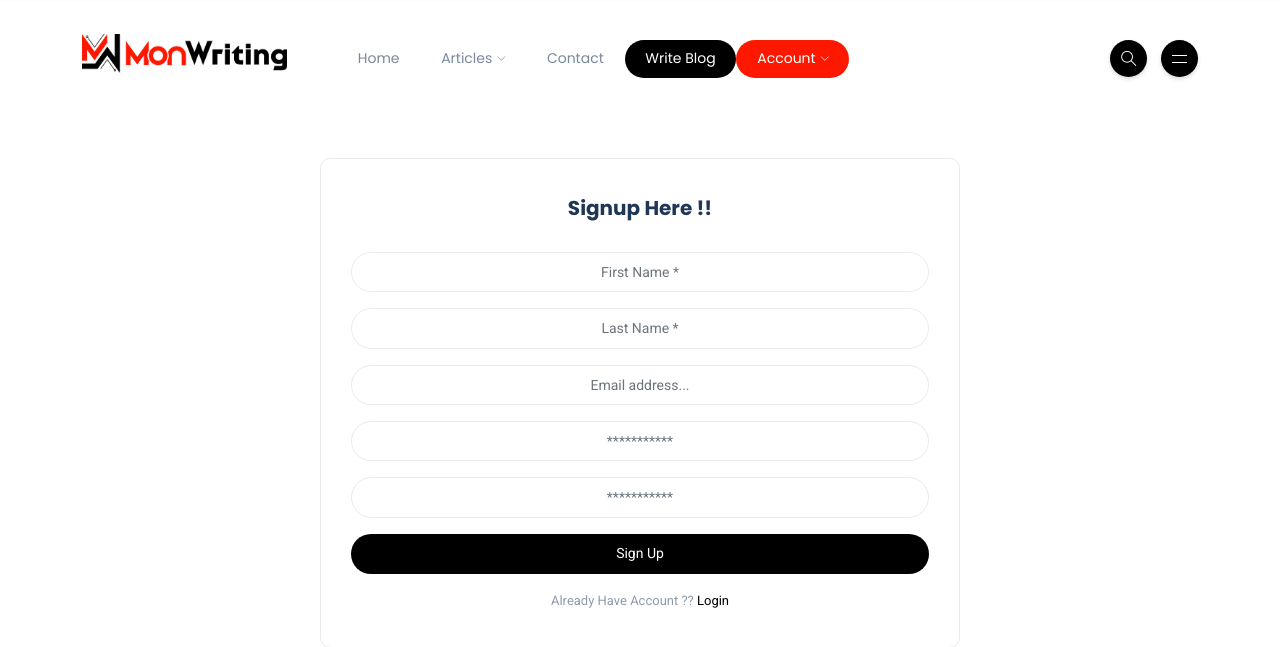
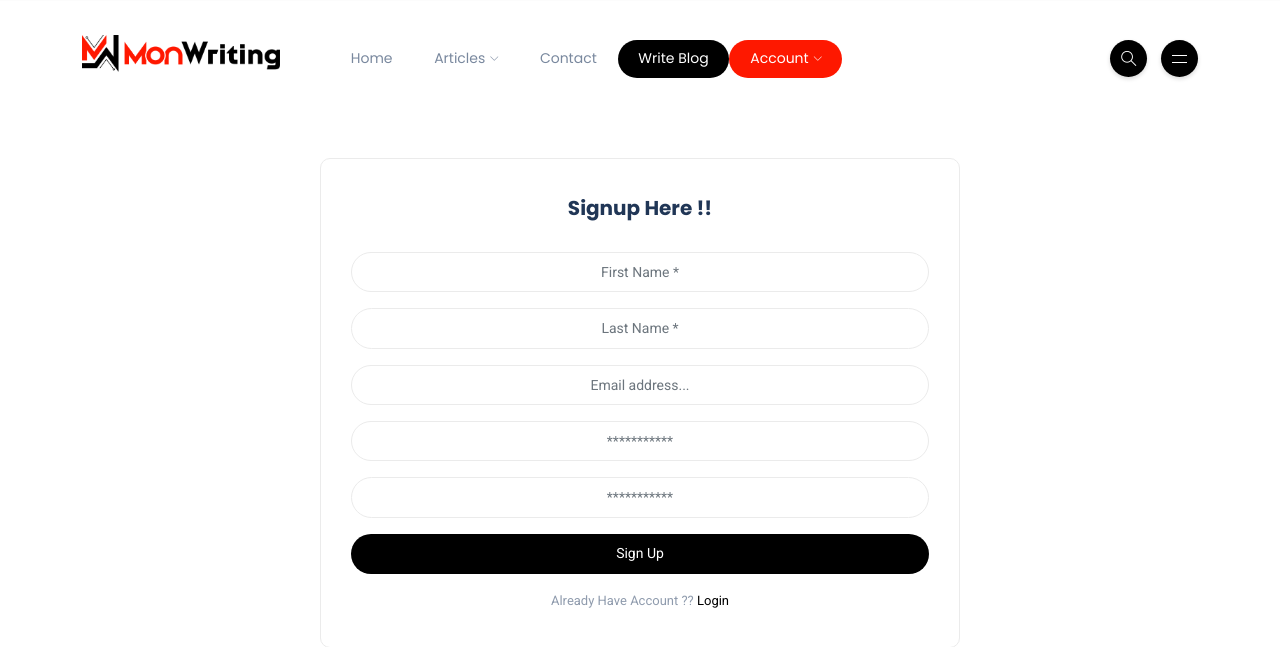
Before and after one commit to AbdurRahman111/MonWriting-Website-Official, a Django app: page /account/signup in a window 1280 px wide. Shown: the top 647 px of the page. Run offline with Django 3.2, Linux system fonts and the light colour scheme; data that the repository does not hold is empty; some libraries are stand-ins or nearby versions.

Commit message:
change the brand logo size

```diff
--- a/home/templates/base.html
+++ b/home/templates/base.html
@@ -44,7 +44,7 @@
 <!--                        <img src="{% static '' %}images/logo.svg" alt="">-->
 <!--                        <img src="{% static '' %}images/PNG-03.png" alt="">-->
 <!--                        <img src="{% static '' %}images/PNG-01.png" alt="">-->
-                        <img src="{% static '' %}images/Update.png" alt="" style="width:205px; margin-top: -14px;">
+                        <img src="{% static '' %}images/Update.png" alt="" style="width:198px; margin-top: -14px;">
                     </a>
 
                     <div class="collapse navbar-collapse">
```
Also changed, not shown: 1 other file.
